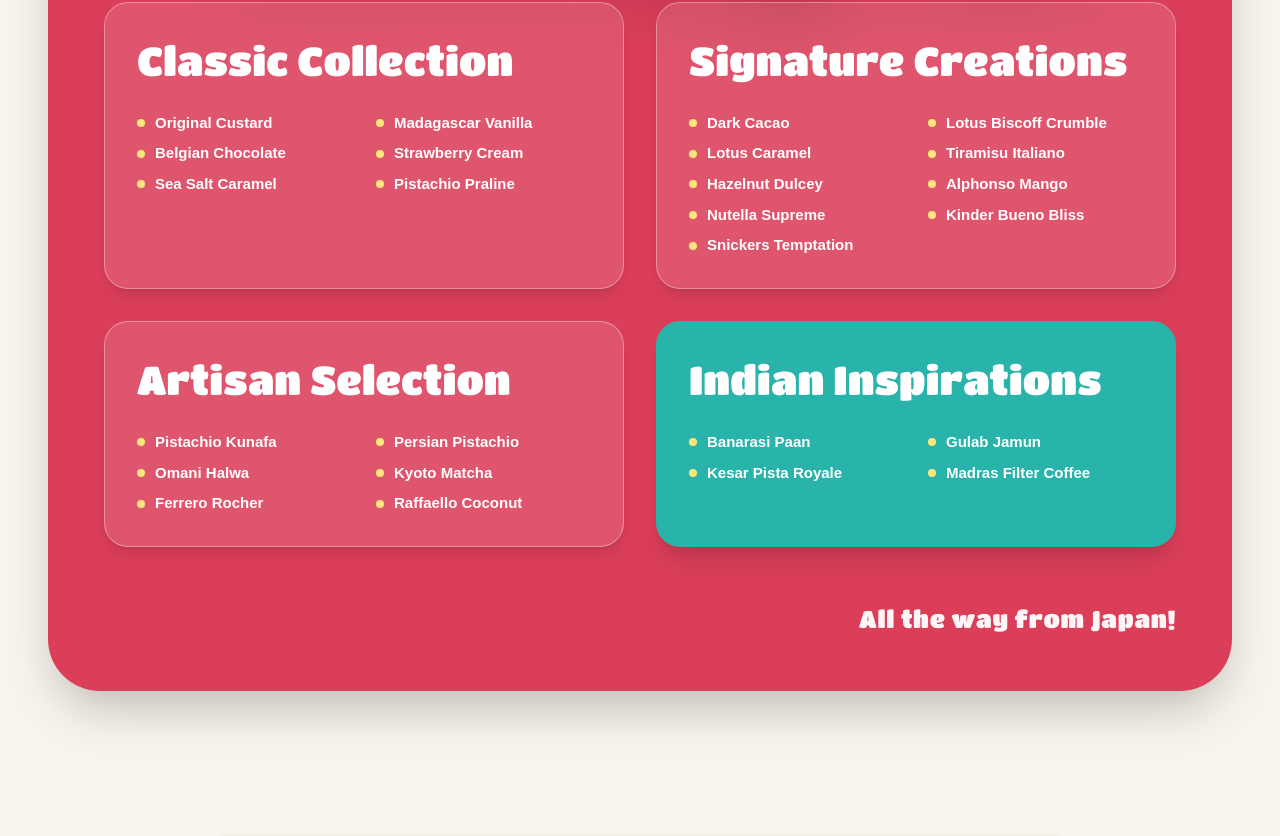
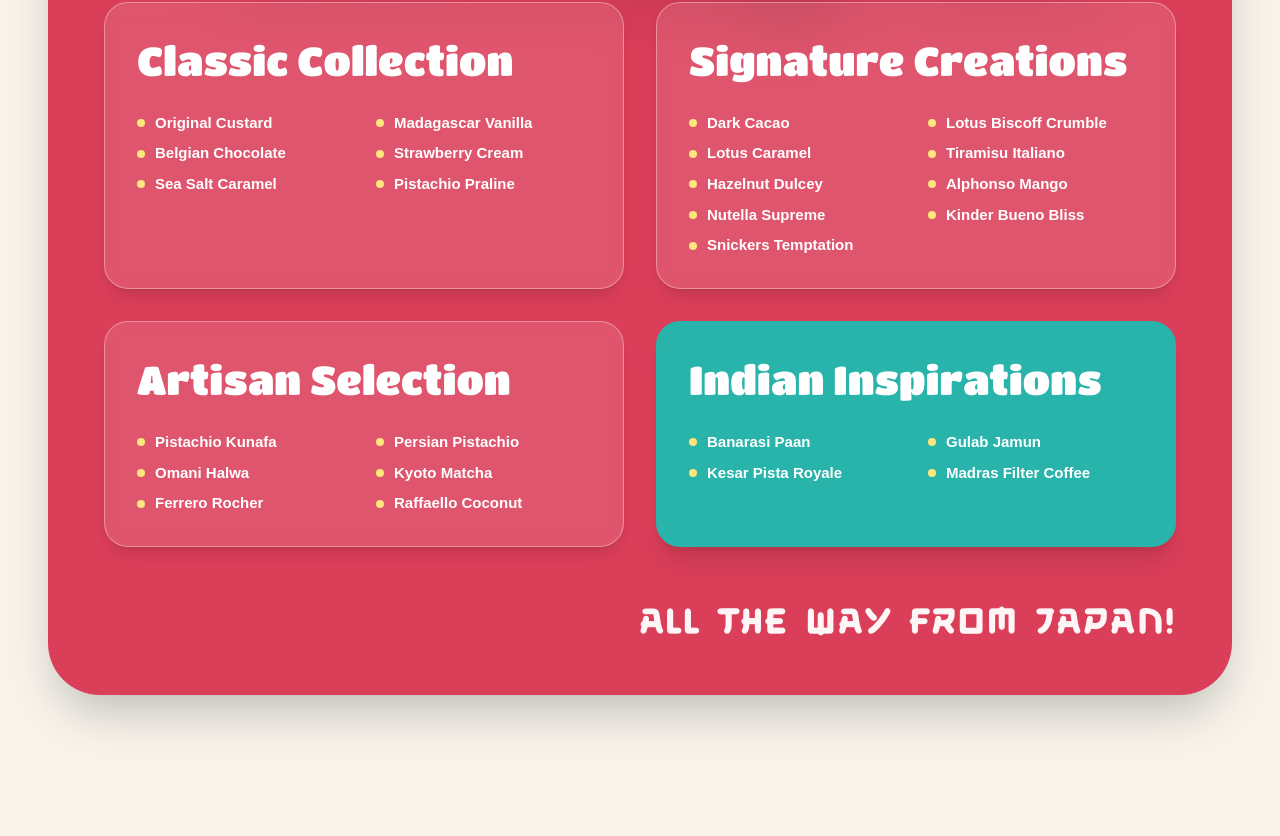
Before and after one commit to ahamadzaeem/tumu2, a Next.js app: page /flavours in a window 1280 px wide. Shown: the part 2540-3376 px from the top of the page. Built offline with nearby package versions, Linux system fonts and the light colour scheme; no server answers; the database is empty; a web font is replaced by a local one.

Commit message:
style(flavours): apply Sughoiy font (font-subhead) to 'All the way from Japan!'

```diff
--- a/src/app/flavours/FlavoursClient.tsx
+++ b/src/app/flavours/FlavoursClient.tsx
@@ -718,7 +718,7 @@ export default function FlavoursClient() {
 
             {/* Bottom Brand Sign-off */}
             <div className="relative z-10 mt-10 sm:mt-12 pt-2 flex justify-end">
-              <span className="font-heading text-xl sm:text-2xl text-white/95 tracking-wide">
+              <span className="font-subhead text-2xl sm:text-3xl text-white/95 tracking-wide">
                 All the way from Japan!
               </span>
             </div>
```
